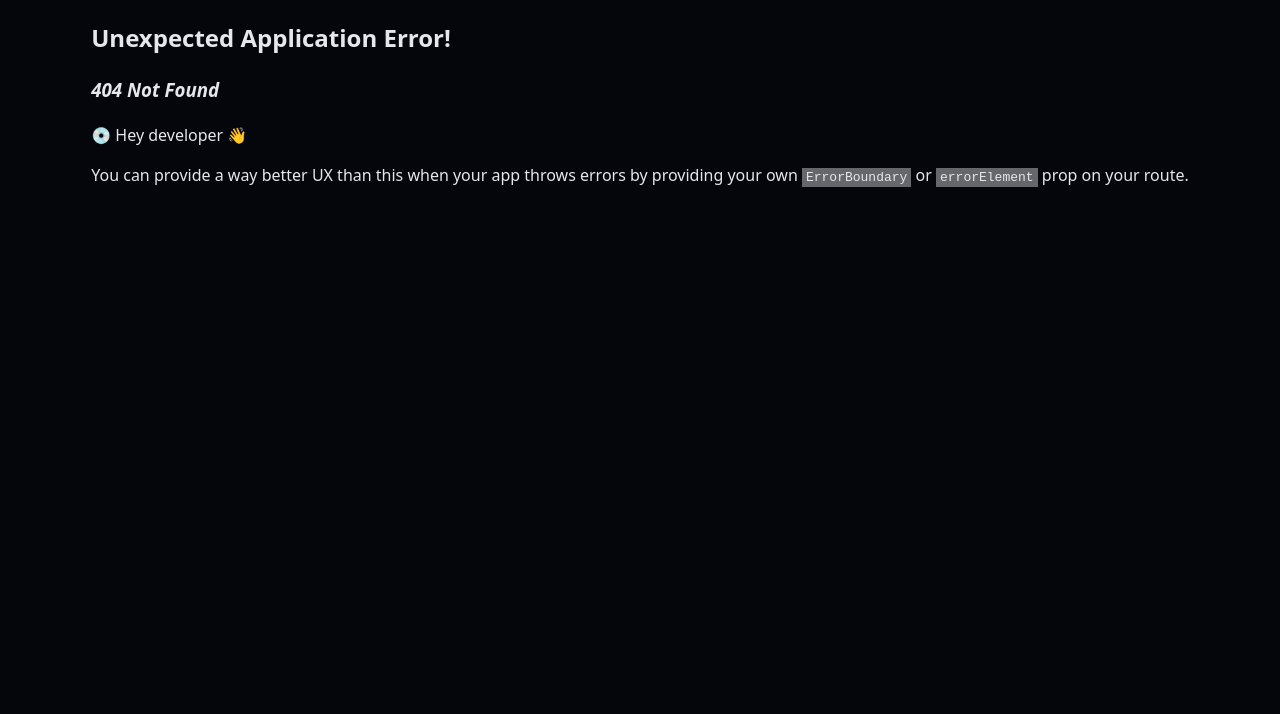
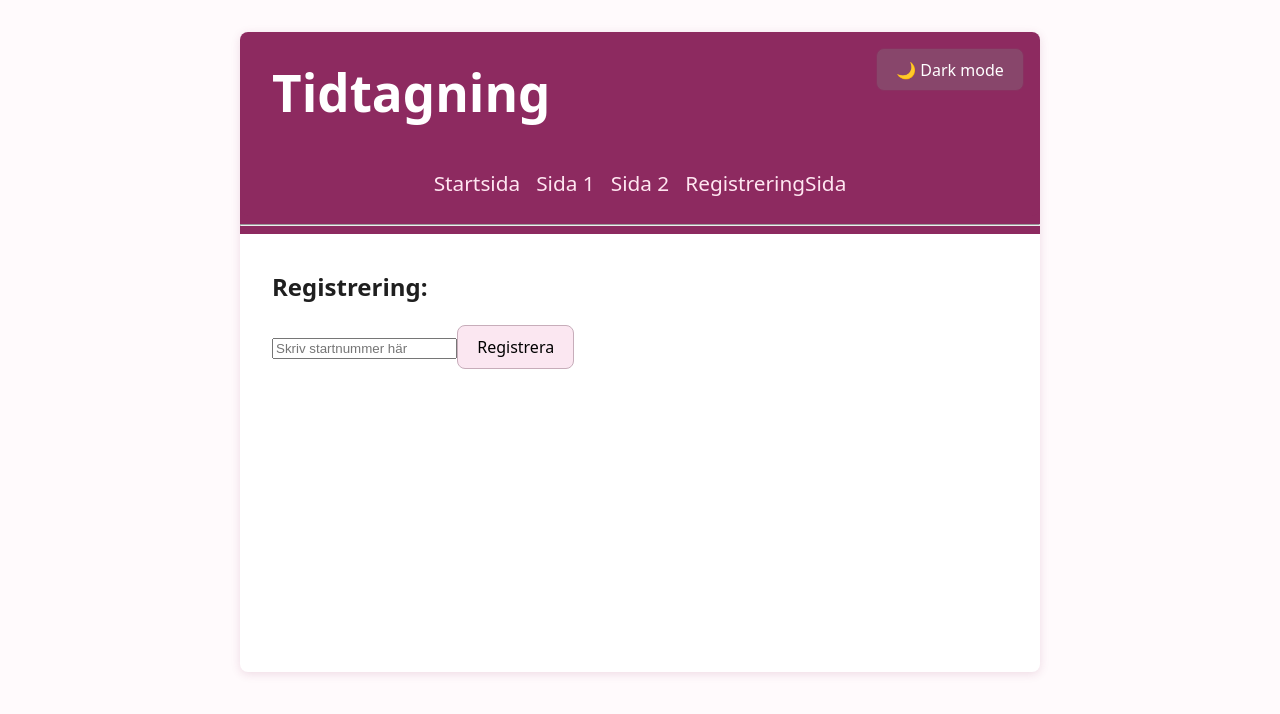
Before and after one commit to KubeQP/Team04-Mirror, a React (Vite) app in the folder frontend/: page /RegistreringSida in a window 1280 px wide. Before the commit this address had no page. Shown: the top 714 px of the page. Built offline with nearby package versions, Linux system fonts and the light colour scheme.

Commit message:
Lagt till en sida på hemsidan samt funktioner för att spara registreringsnummer B2

```diff
--- a/frontend/src/App.tsx
+++ b/frontend/src/App.tsx
@@ -15,6 +15,7 @@ export default function App() {
 					<Link to="/">Startsida</Link>
 					<Link to="/sida1">Sida 1</Link>
 					<Link to="/sida2">Sida 2</Link>
+					<Link to="/registreringsida">RegistreringSida</Link>
 				</nav>
 				<hr />
 			</header>
--- a/frontend/src/pages/RegistreringSida.tsx
+++ b/frontend/src/pages/RegistreringSida.tsx
@@ -3,4 +3,21 @@ import { useState } from 'react';
 
 export default function RegisteringSida(){
 
+
+  const [reg, setReg] = useState("");
+  const regLista: string[] = [];
+  const addReg = () => {
+    regLista.push(reg);
+  };
+
+  return (
+    <div>
+			<h2>Registrering:</h2>
+			<input id="startNbrInput" value={reg} onChange= { (e) => setReg(e.target.value)} type="text" placeholder="Skriv startnummer här" />
+      <button onClick={addReg}>Registrera</button>
+      <ul id="registrationsList"></ul>
+
+		</div>
+  );
+
 }
--- a/frontend/src/router.tsx
+++ b/frontend/src/router.tsx
@@ -2,6 +2,7 @@
 import { createBrowserRouter } from 'react-router-dom';
 
 import App from './App';
+import RegisteringSida from './pages/RegistreringSida';
 import Sida1 from './pages/Sida1';
 import Sida2 from './pages/Sida2';
 
@@ -31,6 +32,10 @@ const router = createBrowserRouter([
 				path: 'sida2',
 				element: <Sida2 />,
 			},
+			{
+				path: 'RegistreringSida',
+				element: <RegisteringSida/>
+			}
 		],
 	},
 ]);
```
Also changed, not shown: frontend/src/HTML/registrering.html (deleted, +0 -8 lines), 1 other file (tests, documents, lock files or other folders).
